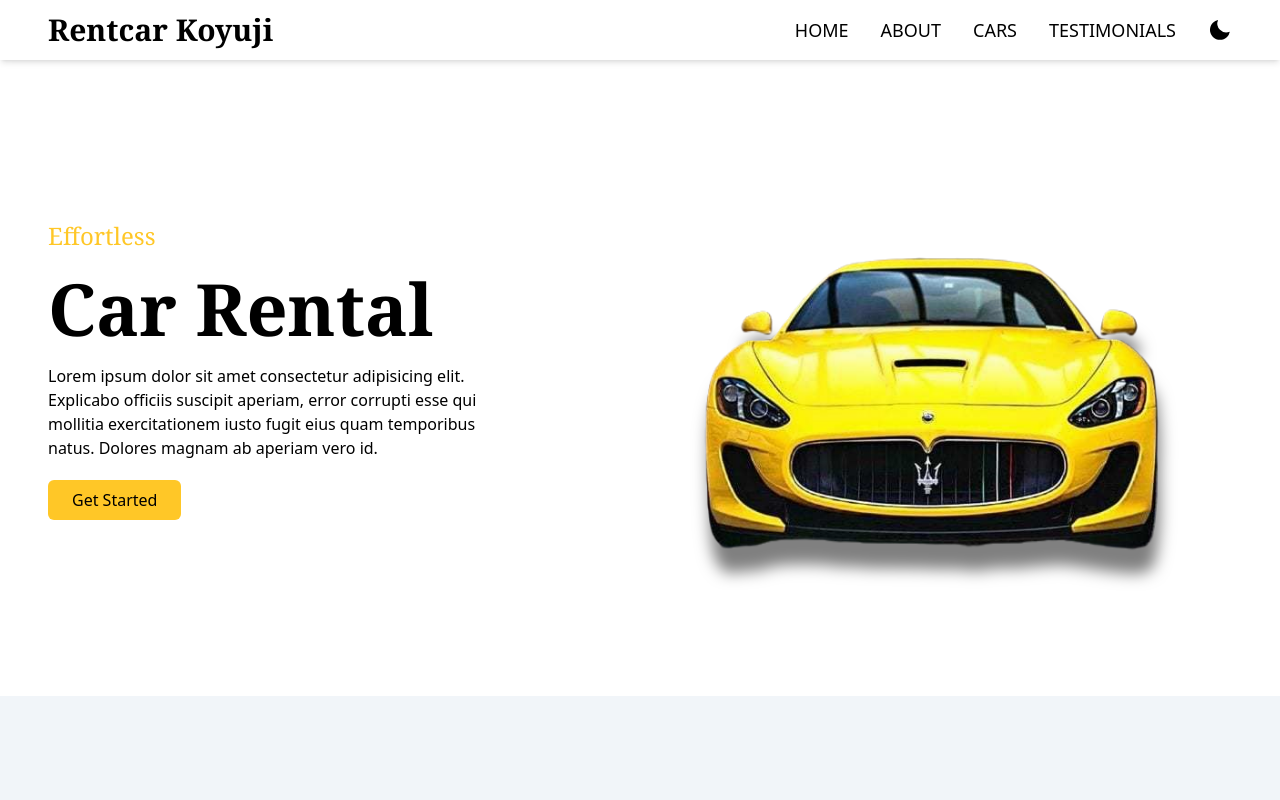
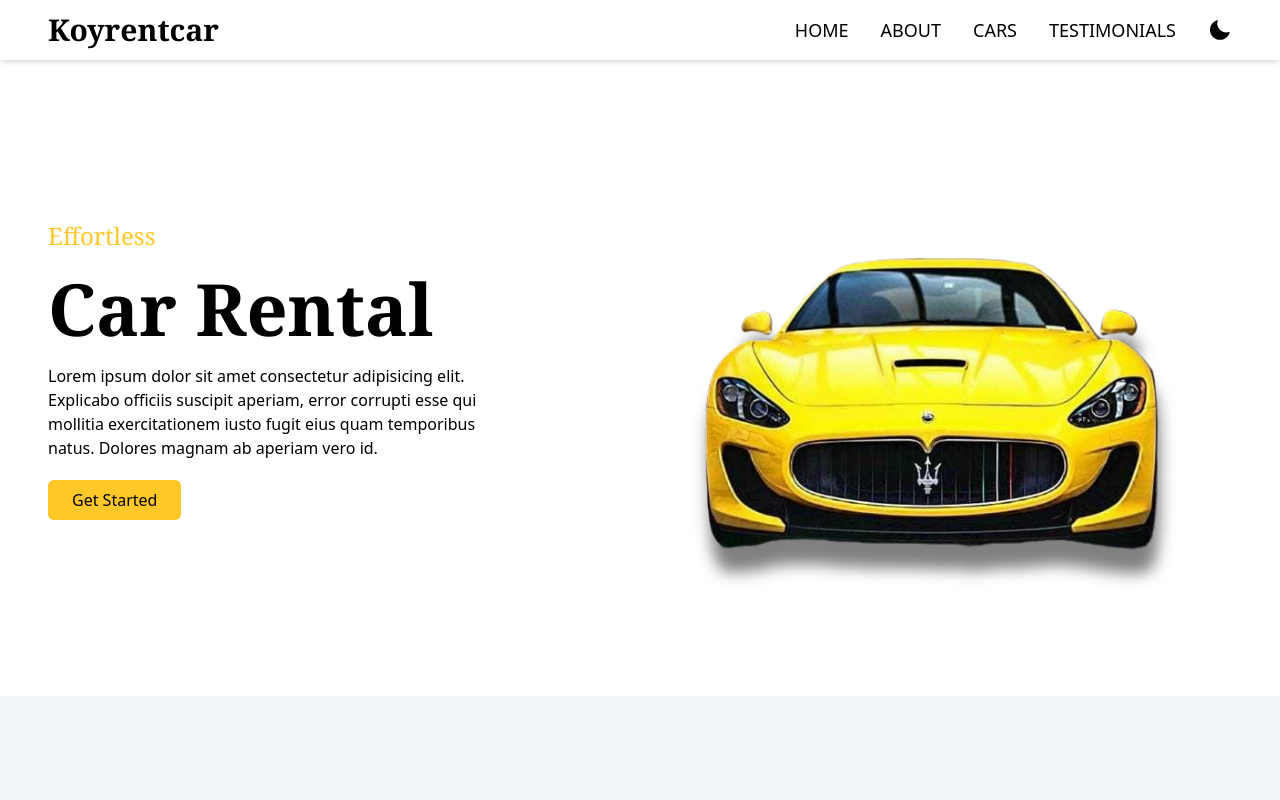
Before and after one commit to koyuji6661/koyrentcar, a React (Vite) app: page / in a window 1280 px wide. Shown: the top 800 px of the page. Built offline with nearby package versions, Linux system fonts and the light colour scheme.

Commit message:
EDIT 12 JULI 2024

```diff
--- a/index.html
+++ b/index.html
@@ -2,9 +2,9 @@
 <html lang="en">
   <head>
     <meta charset="UTF-8" />
-    <link rel="icon" type="image/svg+xml" href="/koyrentcar/src/assets/car-svgrepo-com.svg" />
+    <link rel="icon" type="image/svg+xml" href="/car.svg" />
     <meta name="viewport" content="width=device-width, initial-scale=1.0" />
-    <title>Koyuji Rentcar</title>
+    <title>Rental Mobil Malang</title>
   </head>
   <body>
     <div id="root"></div>
--- a/src/components/Navbar/Navbar.jsx
+++ b/src/components/Navbar/Navbar.jsx
@@ -52,7 +52,7 @@ const Navbar = ({theme, setTheme}) => {
         <div className="flex justify-between items-center">
             <div>
                 <span className="text-3xl font-bold font-serif">
-                    Rentcar Koyuji
+                    Koyrentcar
                 </span>
             </div>
             <nav className="hidden md:block">
--- a/src/components/Navbar/ResponsiveMenu.jsx
+++ b/src/components/Navbar/ResponsiveMenu.jsx
@@ -12,13 +12,14 @@ const ResponsiveMenu = ({showMenu}) => {
   // fixed bottom-0 top-0 z-20 bg-white dark:bg-gray-900 h-screen w-[75%] md:hidden rounded-r-xl shadow-md flex flex-col justify-between px-8 pb-6 pt-16 transition-all duration-300
   >
       <div className='card'>
-        <div className='flex items-center justify-start gap-3'>
+        {/* User Avatar */}
+        {/* <div className='flex items-center justify-start gap-3'>
           <FaUserCircle size={50} />
           <div>
             <h1>Hello User</h1>
             <h1>Premium User</h1>
           </div>
-        </div>
+        </div> */}
         {/* links */}
         <nav className='mt-12'>
           <ul className='space-y-4 text-xl'>
```
Also changed, not shown: public/car.svg (added).
